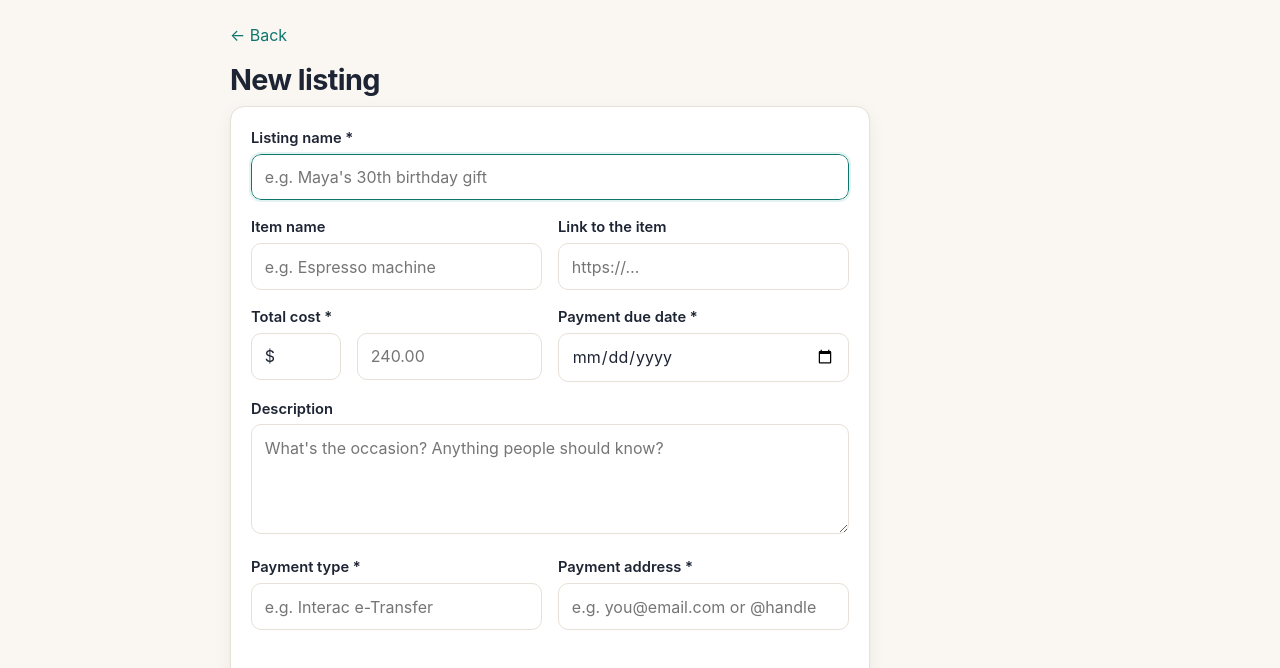
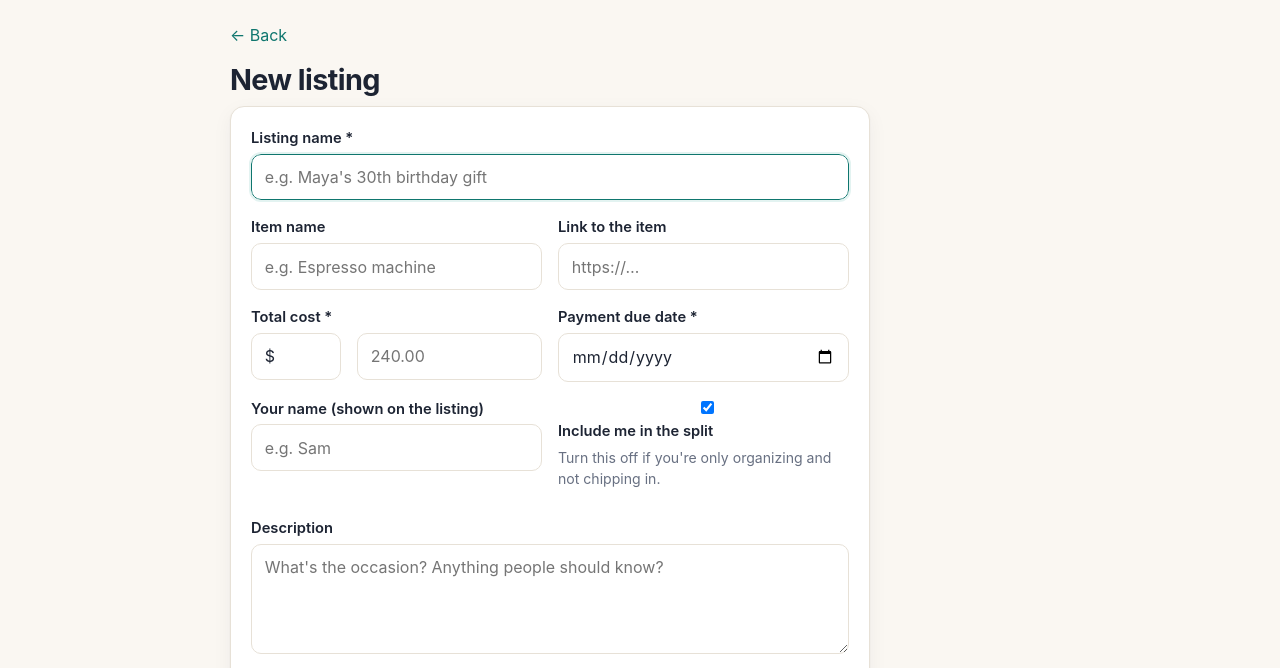
Before and after one commit to Malarkalt/malarkalt.github.io, a plain HTML site: page dashboard.html in a window 1280 px wide. Both pictures are taken after a click on the button "+ New listing". Shown: the part 65-733 px from the top of the page. Drawn offline with Linux system fonts and the light colour scheme; no server answers.

Commit message:
Add files via upload

```diff
--- a/dashboard.html
+++ b/dashboard.html
@@ -67,6 +67,16 @@
             <input id="fDue" type="date" required />
           </div>
         </div>
+        <div class="grid2">
+          <div class="field">
+            <label for="fHostName">Your name (shown on the listing)</label>
+            <input id="fHostName" maxlength="60" placeholder="e.g. Sam" />
+          </div>
+          <div class="field">
+            <label class="check"><input type="checkbox" id="fIncludeHost" checked /> Include me in the split</label>
+            <p class="hint" style="margin-top:.2rem">Turn this off if you're only organizing and not chipping in.</p>
+          </div>
+        </div>
         <div class="field">
           <label for="fDesc">Description</label>
           <textarea id="fDesc" maxlength="5000" placeholder="What's the occasion? Anything people should know?"></textarea>
```
Also changed, not shown: event.html (+1 -0 lines), index.html (+6 -0 lines).
